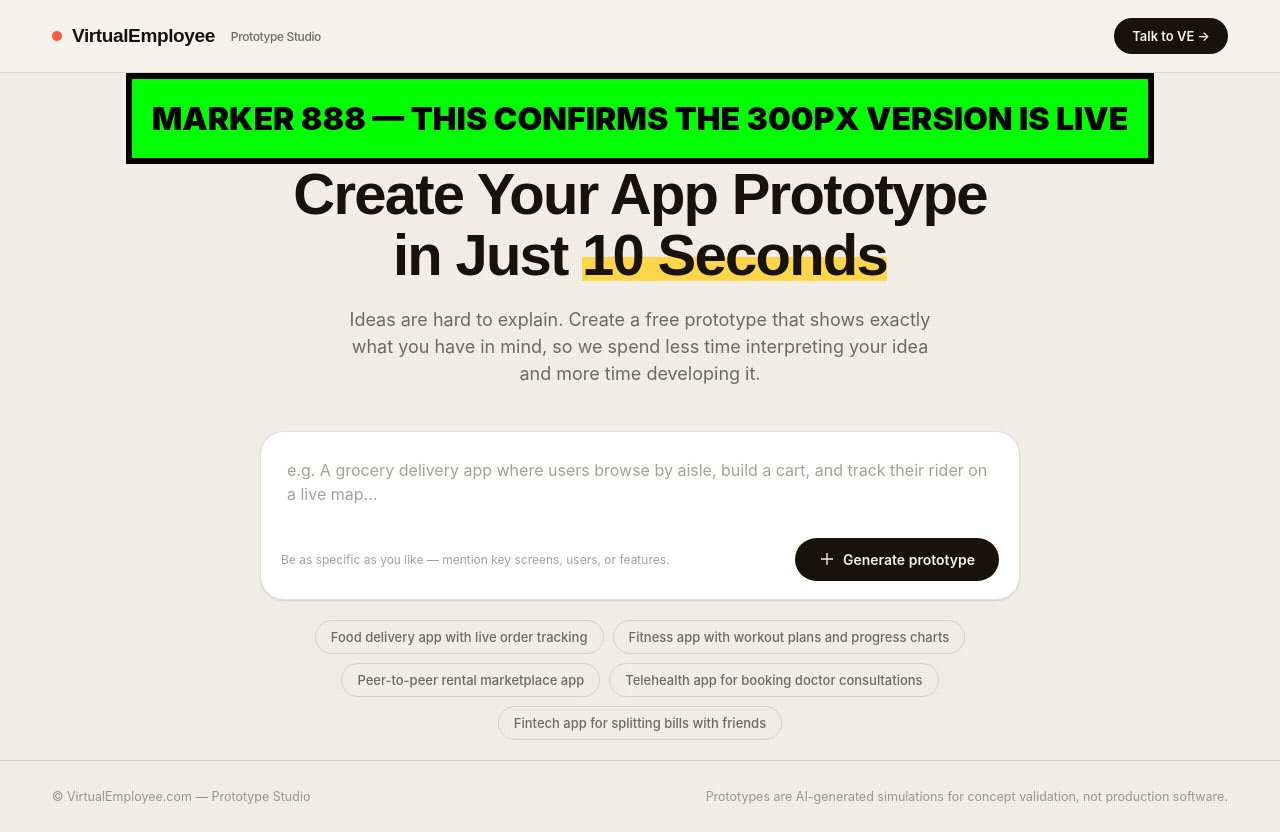
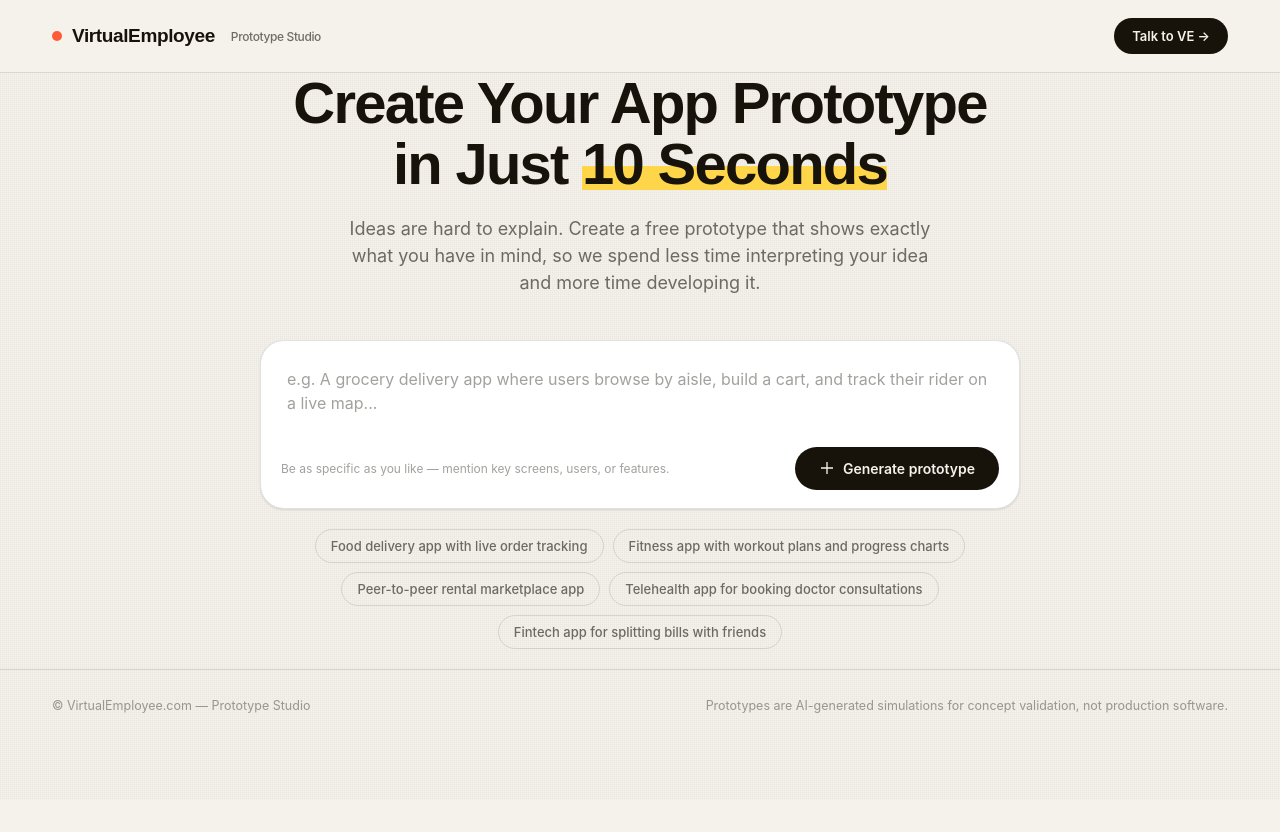
Before and after one commit to tanumoyghosh1983-dev/ve-prototype-studio, a website: page public/index.html in a window 1280 px wide. After the commit the page ends 800 px from the top, so only its background shows below. Drawn offline with Linux system fonts and the light colour scheme.

Commit message:
Update index.html

```diff
--- a/public/index.html
+++ b/public/index.html
@@ -323,7 +323,6 @@ footer .wrap{display:flex; justify-content:space-between; align-items:center; fo
 </header>
 
 <main class="wrap">
-  <div style="background:lime; color:black; font-size:32px; font-weight:900; padding:20px; text-align:center; border:6px solid black;">MARKER 888 — THIS CONFIRMS THE 300PX VERSION IS LIVE</div>
   <h1 class="hero">Create Your App Prototype<br>in Just <em>10 Seconds</em></h1>
   <p class="hero-sub">Ideas are hard to explain. Create a free prototype that shows exactly what you have in mind, so we spend less time interpreting your idea and more time developing it.</p>
 
```
